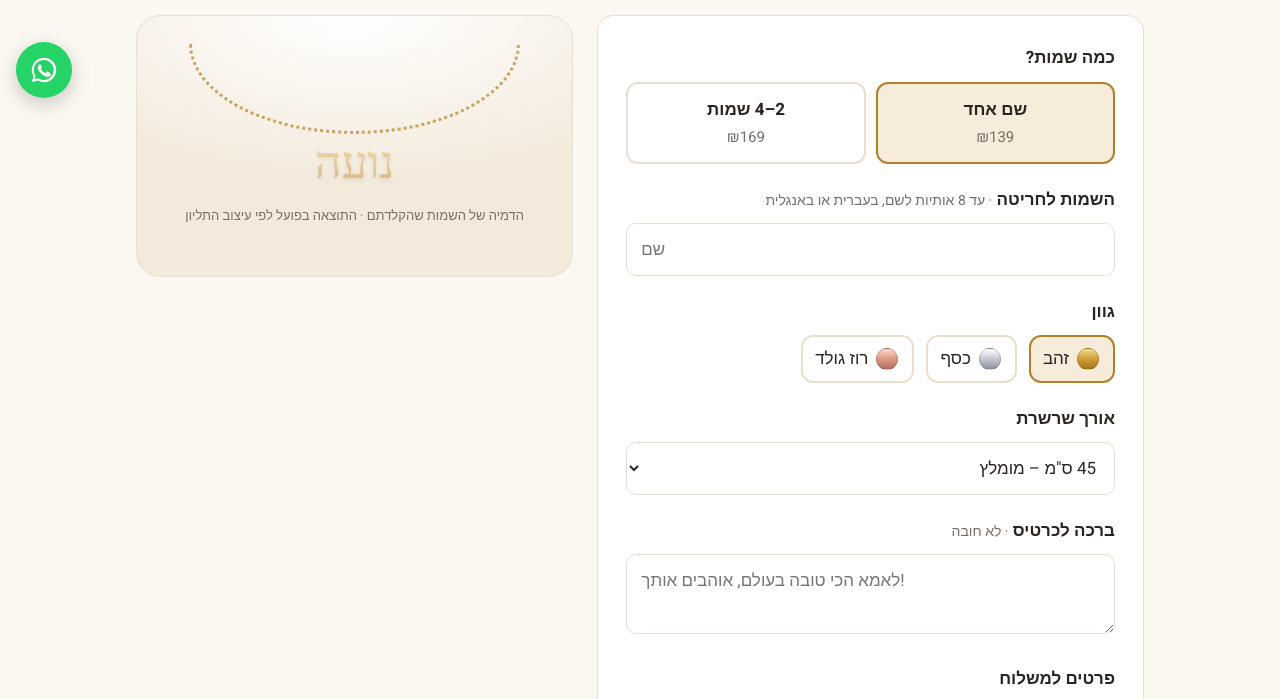
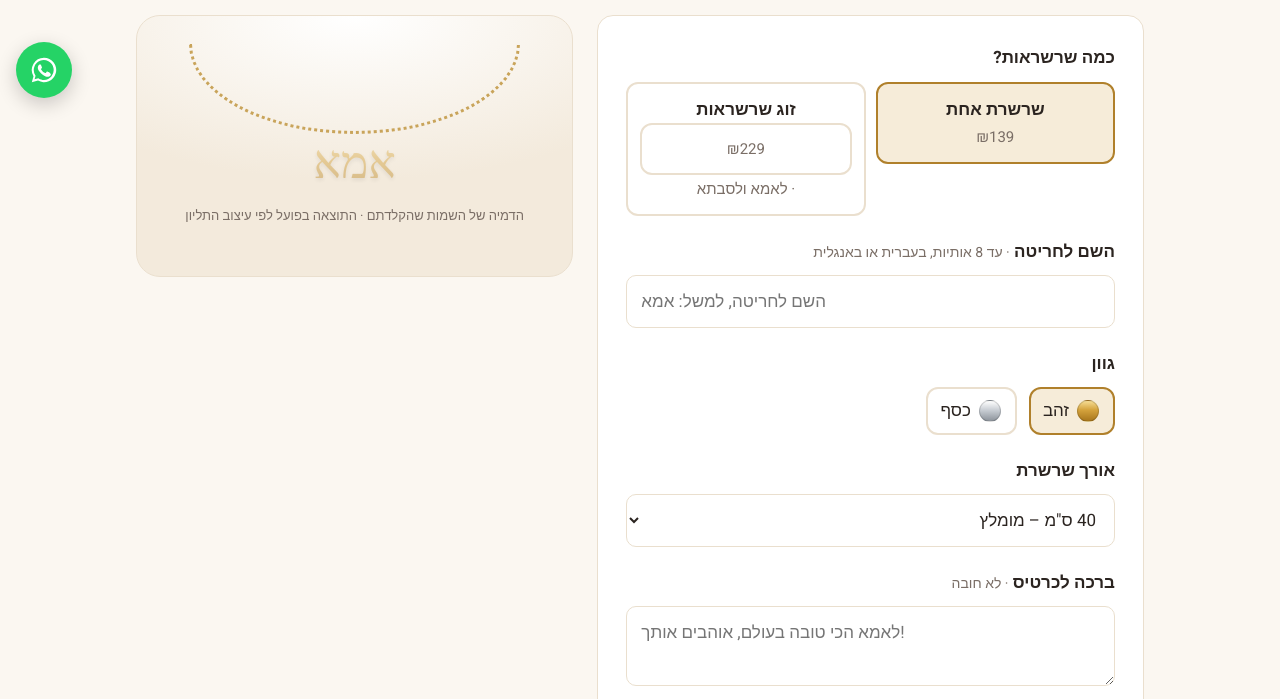
Before and after one commit to noamklein23-web/Noam-s-repository-, a plain HTML site: page store/site/index.html in a window 1280 px wide. Shown: the part 686-1385 px from the top of the page. Drawn offline with Linux system fonts and the light colour scheme; a web font is replaced by a local one.

Commit message:
Align store with the AliExpress product, add pair bundle and profit plan
Site now offers one necklace (₪139) or a pair (₪229), silver/gold,
35/40/45 cm, with an honest 5-7 week delivery time. Adds a profit plan
with unit economics, priorities and four hook variants to test.

Co-Authored-By: Claude Opus 5.5 <noreply@anthropic.com>
Claude-Session: https://claude.ai/code/session_01VeoS156gK2jBBvCvi5bkhn

```diff
--- a/store/site/config.js
+++ b/store/site/config.js
@@ -9,17 +9,19 @@ window.STORE = {
   // While empty, the site runs in DEMO mode: nothing is saved or sent.
   appsScriptUrl: '',
 
-  // Payment links from your payment provider (Allpay / Grow / Pelecard...), one per price.
+  // Payment links from your payment provider (Allpay / Grow / Pelecard...), one per offer.
   // In the provider, set the "success / return URL" of BOTH links to:  https://YOUR-SITE/thank-you.html
   paymentLinks: {
-    single: '',   // ₪139 link
-    multi: '',    // ₪169 link
+    single: '',   // ₪139 link: one necklace
+    pair: '',     // ₪229 link: two necklaces (two names)
   },
 
-  prices: { single: 139, multi: 169 },
+  prices: { single: 139, pair: 229 },
 
   // Delivery time shown to customers. Use what your supplier really promises.
-  deliveryText: '7–10 ימי עסקים',
+  // The current AliExpress listing: ships within 14 days, arrives in about 6–7 weeks in total.
+  // With an Israeli jeweler this drops to about 7–10 business days: change it then.
+  deliveryText: '5–7 שבועות',
 
   // WhatsApp number in international format, no + or dashes: 9725XXXXXXXX
   whatsapp: '9725XXXXXXXX',
--- a/store/site/index.html
+++ b/store/site/index.html
@@ -3,8 +3,8 @@
 <head>
 <meta charset="utf-8">
 <meta name="viewport" content="width=device-width, initial-scale=1">
-<title>שרשרת שמות בעברית | שרשרת אמא עם שמות הילדים</title>
-<meta name="description" content="שרשרת אישית עם שמות הילדים בעברית – מתנה מושלמת ליום המשפחה, ליום הולדת ולאמא טרייה. חריטה אישית, אריזת מתנה ומשלוח חינם.">
+<title>שרשרת שם בעברית | מתנה לאמא בחריטה אישית</title>
+<meta name="description" content="שרשרת שם אישית בעברית – אמא, השם שלה או של הילדים. מתנה ליום המשפחה, ליום הולדת ולאמא טרייה. חריטה אישית, אריזת מתנה ומשלוח חינם.">
 <link rel="preconnect" href="https://fonts.googleapis.com">
 <link rel="preconnect" href="https://fonts.gstatic.com" crossorigin>
 <link href="https://fonts.googleapis.com/css2?family=Heebo:wght@400;500;700;800&family=Suez+One&display=swap" rel="stylesheet">
@@ -175,8 +175,8 @@
   <div class="wrap hero">
     <div>
       <span class="eyebrow">מתנה ליום המשפחה, ליום הולדת ולאמא טרייה</span>
-      <h1>כל השמות שהכי חשובים לך – על שרשרת אחת</h1>
-      <p class="lead">שרשרת עדינה עם שמות הילדים, בני הזוג או המשפחה – בעברית, בחריטה אישית, באריזת מתנה מוכנה להענקה.</p>
+      <h1>השם שהכי חשוב לה – בעברית, על שרשרת</h1>
+      <p class="lead">שרשרת שם עדינה בחריטה אישית: "אמא", השם שלה, או שם של אחד הילדים – באריזת מתנה מוכנה להענקה.</p>
       <a class="btn" href="#order">לעיצוב השרשרת שלך ←</a>
       <ul class="badges">
         <li>חריטה אישית בעברית</li>
@@ -187,7 +187,7 @@
     </div>
     <div class="preview" data-color="gold" aria-hidden="true">
       <div class="chain"></div>
-      <div class="pendant" id="heroPendant">נועה <span class="sep">♥</span> איתי</div>
+      <div class="pendant" id="heroPendant">אמא</div>
       <p class="preview-note">הדמיה בלבד</p>
     </div>
   </div>
@@ -199,15 +199,15 @@
         <form class="card" id="orderForm" novalidate>
 
           <fieldset>
-            <legend>כמה שמות?</legend>
+            <legend>כמה שרשראות?</legend>
             <div class="options">
-              <label class="opt"><input type="radio" name="variant" value="single" checked><span><b>שם אחד</b><small data-price="single">₪139</small></span></label>
-              <label class="opt"><input type="radio" name="variant" value="multi"><span><b>2–4 שמות</b><small data-price="multi">₪169</small></span></label>
+              <label class="opt"><input type="radio" name="variant" value="single" checked><span><b>שרשרת אחת</b><small data-price="single">₪139</small></span></label>
+              <label class="opt"><input type="radio" name="variant" value="pair"><span><b>זוג שרשראות</b><small><span data-price="pair">₪229</span> · לאמא ולסבתא</small></span></label>
             </div>
           </fieldset>
 
           <fieldset>
-            <legend>השמות לחריטה <span class="hint">· עד 8 אותיות לשם, בעברית או באנגלית</span></legend>
+            <legend id="namesLegend">השם לחריטה <span class="hint">· עד 8 אותיות, בעברית או באנגלית</span></legend>
             <div class="names" id="names"></div>
             <button type="button" class="link-btn" id="addName" hidden>+ הוספת שם</button>
           </fieldset>
@@ -217,16 +217,15 @@
             <div class="swatches">
               <label class="opt swatch"><input type="radio" name="color" value="gold" checked><span><i style="background:var(--gold)"></i>זהב</span></label>
               <label class="opt swatch"><input type="radio" name="color" value="silver"><span><i style="background:var(--silver)"></i>כסף</span></label>
-              <label class="opt swatch"><input type="radio" name="color" value="rose"><span><i style="background:var(--rose)"></i>רוז גולד</span></label>
             </div>
           </fieldset>
 
           <fieldset>
             <label class="label" for="length">אורך שרשרת</label>
             <select id="length" name="length">
-              <option value="40">40 ס"מ – צמוד לצוואר</option>
-              <option value="45" selected>45 ס"מ – מומלץ</option>
-              <option value="50">50 ס"מ – ארוך</option>
+              <option value="35">35 ס"מ – צמוד לצוואר</option>
+              <option value="40" selected>40 ס"מ – מומלץ</option>
+              <option value="45">45 ס"מ – ארוך</option>
             </select>
           </fieldset>
 
@@ -258,7 +257,7 @@
 
         <div class="preview" data-color="gold" id="livePreview">
           <div class="chain"></div>
-          <div class="pendant" id="livePendant">נועה</div>
+          <div class="pendant" id="livePendant">אמא</div>
           <p class="preview-note">הדמיה של השמות שהקלדתם · התוצאה בפועל לפי עיצוב התליון</p>
         </div>
       </div>
@@ -269,7 +268,7 @@
     <div class="wrap">
       <h2>איך זה עובד?</h2>
       <ol class="steps">
-        <li><b>מעצבים</b><br>בוחרים שמות, גוון ואורך – ורואים הדמיה.</li>
+        <li><b>מעצבים</b><br>בוחרים שם, גוון ואורך – ורואים הדמיה.</li>
         <li><b>אנחנו חורטים</b><br>כל הזמנה נבדקת ונחרטת במיוחד עבורכם.</li>
         <li><b>מקבלים עד הבית</b><br>באריזת מתנה, עם מספר מעקב במייל.</li>
       </ol>
@@ -327,8 +326,8 @@
 (function () {
   const S = window.STORE || {};
   const DEMO = !S.appsScriptUrl;
-  const MAX = { single: 1, multi: 4 };
-  const MIN = { single: 1, multi: 2 };
+  const MAX = { single: 1, pair: 2 };
+  const MIN = { single: 1, pair: 2 };
   const NAME_RE = /^[א-תa-zA-Z'"׳״\- ]+$/;
 
   const $ = s => document.querySelector(s);
@@ -343,7 +342,7 @@
   $$('[data-mail]').forEach(el => { el.href = 'mailto:' + (S.email || ''); if (!el.textContent) el.textContent = S.email || ''; });
   const waLink = 'https://wa.me/' + (S.whatsapp || '') + '?text=' + encodeURIComponent('היי, יש לי שאלה לגבי שרשרת שמות');
   $$('[data-wa]').forEach(el => { el.href = waLink; el.target = '_blank'; el.rel = 'noopener'; });
-  if (S.prices) { $('[data-price="single"]').textContent = shekel(S.prices.single); $('[data-price="multi"]').textContent = shekel(S.prices.multi); }
+  if (S.prices) { $('[data-price="single"]').textContent = shekel(S.prices.single); $('[data-price="pair"]').textContent = shekel(S.prices.pair); }
   if (DEMO) $('#demoBanner').classList.add('show');
 
   // ---- names inputs
@@ -373,7 +372,8 @@
     while (rows.length > MAX[v]) namesBox.lastChild.remove();
     Array.from(rows).forEach(r => r.querySelector('.icon-btn').hidden = rows.length <= MIN[v]);
     addBtn.hidden = rows.length >= MAX[v];
-    namesBox.querySelectorAll('input').forEach((inp, i) => inp.placeholder = v === 'single' ? 'שם' : 'שם ' + (i + 1));
+    namesBox.querySelectorAll('input').forEach((inp, i) => inp.placeholder = v === 'single' ? 'השם לחריטה, למשל: אמא' : 'שם לשרשרת ' + (i + 1));
+    $('#namesLegend').firstChild.textContent = v === 'single' ? 'השם לחריטה ' : 'שם לכל שרשרת ';
   }
 
   addBtn.addEventListener('click', () => { namesBox.appendChild(nameInput('')); syncNames(); namesBox.lastChild.querySelector('input').focus(); });
@@ -389,7 +389,7 @@
     const pendant = $('#livePendant');
     const list = names();
     pendant.textContent = '';
-    (list.length ? list : [v === 'single' ? 'נועה' : 'נועה', 'איתי'].slice(0, v === 'single' ? 1 : 2)).forEach((n, i) => {
+    (list.length ? list : ['אמא', 'סבתא'].slice(0, MIN[v])).forEach((n, i) => {
       if (i) { const s = document.createElement('span'); s.className = 'sep'; s.textContent = '♥'; pendant.appendChild(s); }
       pendant.appendChild(document.createTextNode(n));
     });
@@ -404,7 +404,7 @@
   function validate() {
     const v = variant();
     const list = names();
-    if (list.length < MIN[v]) return v === 'single' ? 'נא להקליד את השם לחריטה' : 'נא להקליד לפחות 2 שמות';
+    if (list.length < MIN[v]) return v === 'single' ? 'נא להקליד את השם לחריטה' : 'נא להקליד שם לכל אחת מהשרשראות';
     for (const n of list) if (!NAME_RE.test(n)) return 'השם "' + n + '" מכיל תווים שלא ניתן לחרוט. אפשר אותיות בעברית או באנגלית בלבד.';
     const req = [['customerName', 'שם מלא'], ['phone', 'טלפון'], ['email', 'מייל'], ['city', 'עיר'], ['address', 'כתובת']];
     for (const [id, label] of req) if (!$('#' + id).value.trim()) { $('#' + id).focus(); return 'נא למלא ' + label; }
```
Also changed, not shown: 3 other files.
